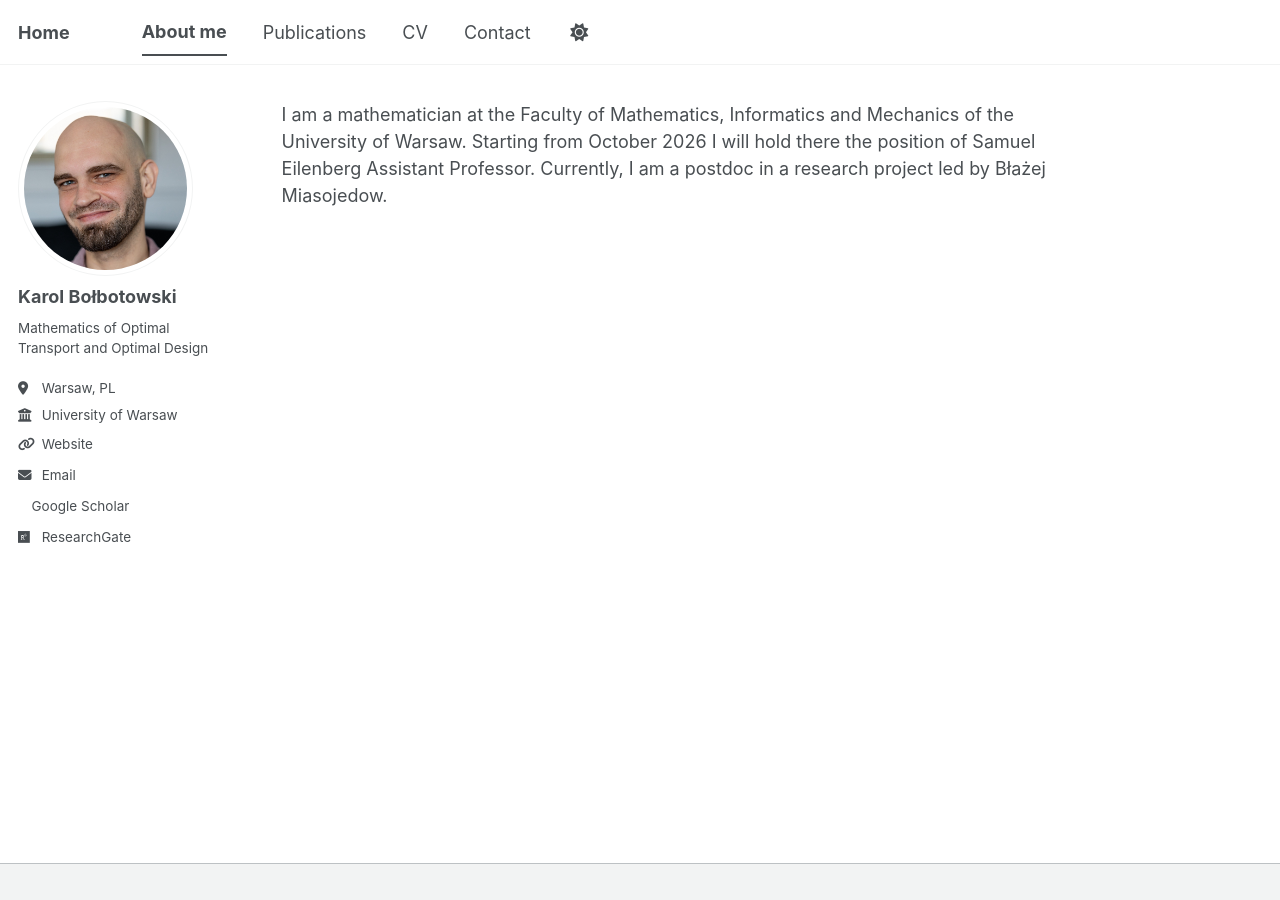
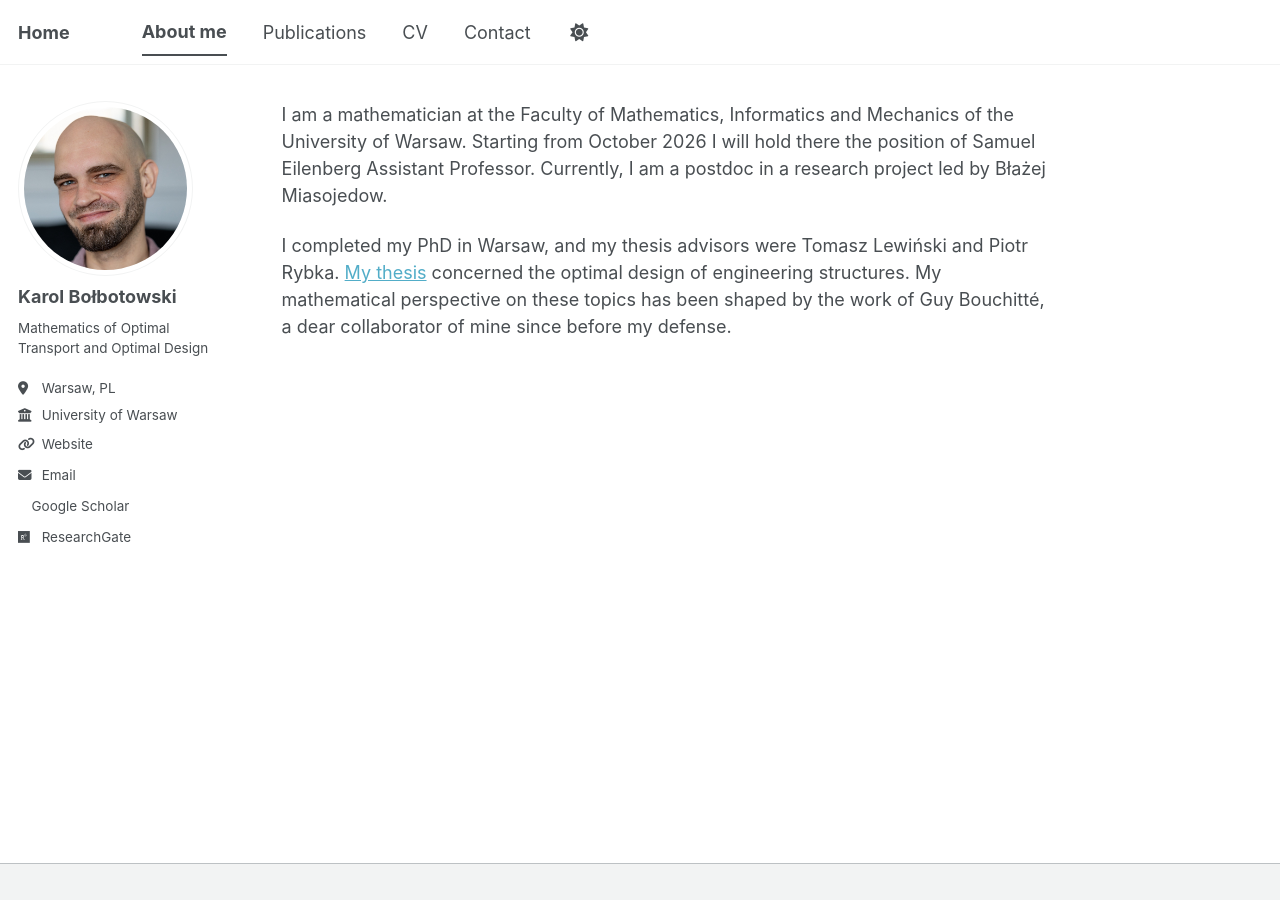
Before and after one commit to kbolbotowski/kbolbotowski.github.io, a Jekyll site: the page built from _pages/aboutme.md, in a window 1280 px wide. Built offline with Jekyll 4.4.1, drawn with Linux system fonts in a browser that asks for light colours; a style sheet for code colours, icons or effects is not loaded.

Commit message:
Update aboutme.md

```diff
--- a/_pages/aboutme.md
+++ b/_pages/aboutme.md
@@ -4,3 +4,5 @@ author_profile: true
 ---
 
 I am a mathematician at the Faculty of Mathematics, Informatics and Mechanics of the University of Warsaw. Starting from October 2026 I will hold there the position of Samuel Eilenberg Assistant Professor. Currently, I am a postdoc in a research project led by Błażej Miasojedow.
+
+I completed my PhD in Warsaw, and my thesis advisors were Tomasz Lewiński and Piotr Rybka. [My thesis](https://theses.hal.science/tel-05609664v1) concerned the optimal design of engineering structures. My mathematical perspective on these topics has been shaped by the work of Guy Bouchitté, a dear collaborator of mine since before my defense.
```
